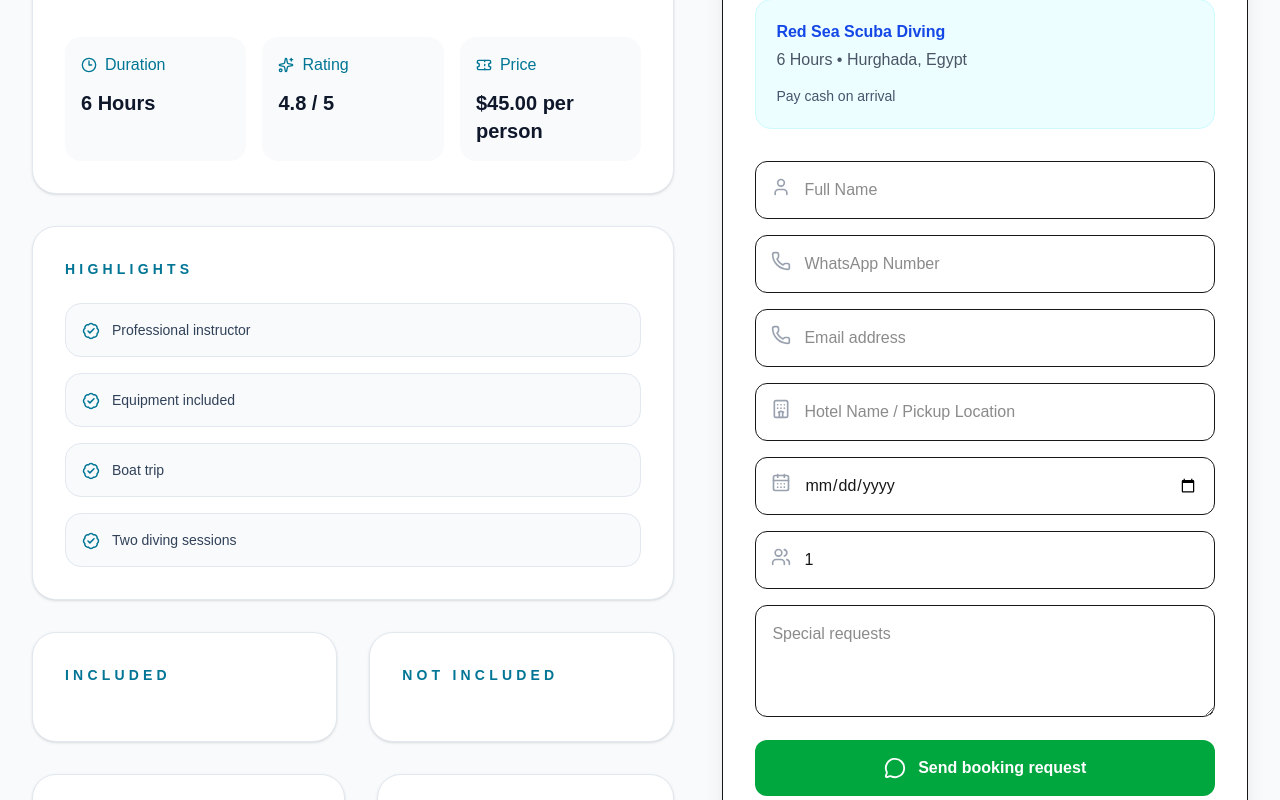
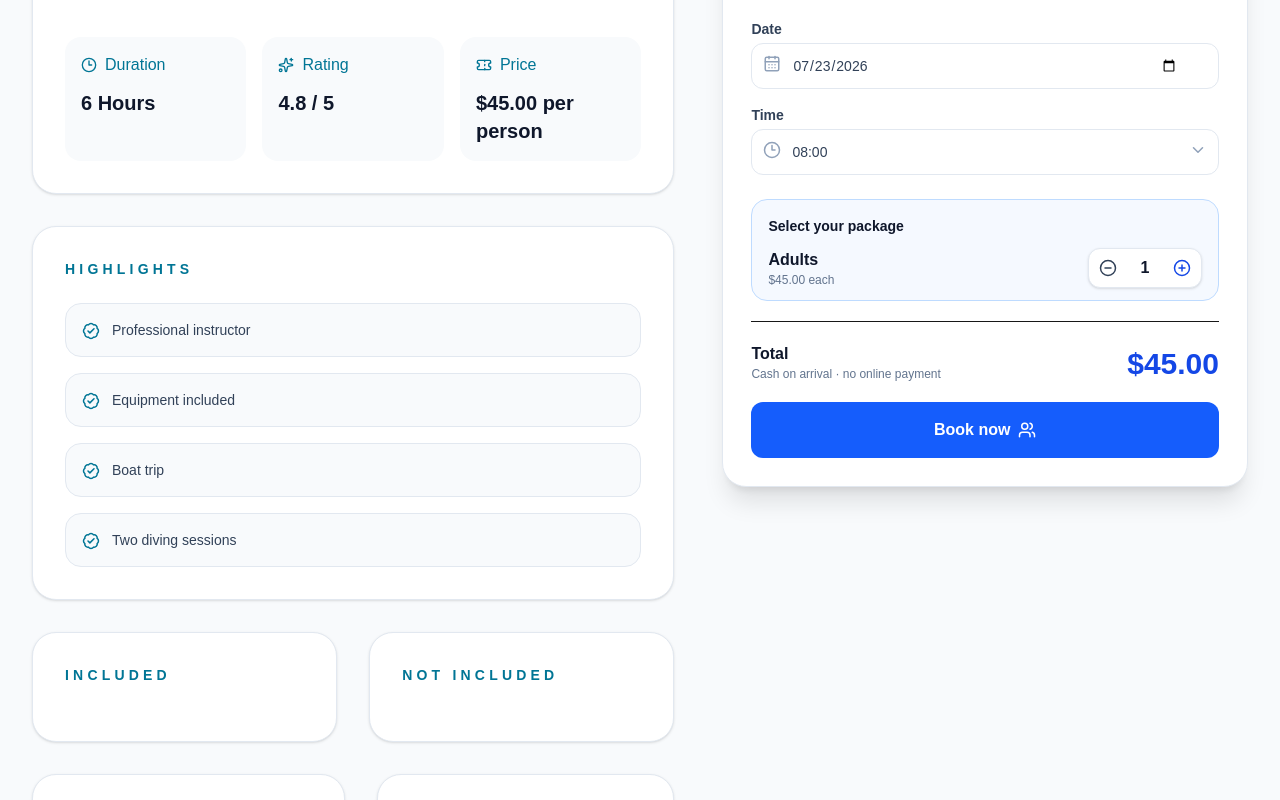
Before and after one commit to karimsalah85-cpu/inhurghada-site, a Next.js app: page /tours/diving in a window 1280 px wide. Shown: the part 980-1780 px from the top of the page. Built offline with nearby package versions, Linux system fonts and the light colour scheme.

Commit message:
Build interactive tour booking checkout

```diff
--- a/components/booking/BookingForm.tsx
+++ b/components/booking/BookingForm.tsx
@@ -1,393 +1,141 @@
 "use client";
 
-import { type FormEvent, useState } from "react";
+import { type FormEvent, useMemo, useState } from "react";
 import { useSearchParams } from "next/navigation";
+import {
+  CalendarDays,
+  CheckCircle2,
+  ChevronDown,
+  CircleMinus,
+  CirclePlus,
+  Clock3,
+  Hotel,
+  MessageCircle,
+  ShieldCheck,
+  Users,
+} from "lucide-react";
 import { useSiteSettings } from "@/components/settings/SiteSettingsContext";
 
-import {
-  CalendarDays,
-  Users,
-  MessageCircle,
-  Phone,
-  User,
-  Hotel,
-} from "lucide-react";
-
+type ParticipantPricing = { adults: number; youth?: number; infants?: number };
 
 type BookingFormProps = {
   tourName: string;
   price?: string;
-  priceUnit?: string;
   duration?: string;
   location?: string;
+  participantPricing?: ParticipantPricing;
+  availableTimes?: string[];
 };
 
+const tomorrow = () => {
+  const value = new Date();
+  value.setDate(value.getDate() + 1);
+  return value.toISOString().slice(0, 10);
+};
 
+function Counter({ label, description, value, onChange }: { label: string; description: string; value: number; onChange: (value: number) => void }) {
+  return (
+    <div className="flex items-center justify-between gap-3 py-3">
+      <div>
+        <p className="font-semibold text-slate-900">{label}</p>
+        <p className="text-xs text-slate-500">{description}</p>
+      </div>
+      <div className="flex items-center overflow-hidden rounded-xl border border-slate-200 bg-white shadow-sm">
+        <button type="button" aria-label={`Remove ${label}`} onClick={() => onChange(Math.max(0, value - 1))} className="p-2.5 text-slate-700 hover:bg-slate-100"><CircleMinus size={18} /></button>
+        <span className="w-9 text-center font-bold text-slate-900">{value}</span>
+        <button type="button" aria-label={`Add ${label}`} onClick={() => onChange(value + 1)} className="p-2.5 text-blue-700 hover:bg-blue-50"><CirclePlus size={18} /></button>
+      </div>
+    </div>
+  );
+}
 
-export default function BookingForm({
+export default function BookingForm({ tourName, price, duration, location, participantPricing, availableTimes }: BookingFormProps) {
+  const searchParams = useSearchParams();
+  const { formatPrice } = useSiteSettings();
+  const adultPrice = participantPricing?.adults ?? Number(price || 0);
+  const youthPrice = participantPricing?.youth;
+  const infantPrice = participantPricing?.infants;
+  const times = availableTimes?.length ? availableTimes : ["08:00"];
+  const [step, setStep] = useState<"select" | "checkout" | "success">("select");
+  const [adults, setAdults] = useState(Number(searchParams.get("guests") || 1));
+  const [youth, setYouth] = useState(0);
+  const [infants, setInfants] = useState(0);
+  const [date, setDate] = useState(searchParams.get("date") || tomorrow());
+  const [time, setTime] = useState(times[0]);
+  const [name, setName] = useState("");
+  const [email, setEmail] = useState("");
+  const [phone, setPhone] = useState("");
+  const [hotel, setHotel] = useState("");
+  const [guideLanguage, setGuideLanguage] = useState("English");
+  const [message, setMessage] = useState("");
+  const [reference, setReference] = useState("");
+  const [submitting, setSubmitting] = useState(false);
+  const [error, setError] = useState("");
 
-  tourName,
-  price,
-  priceUnit,
-  duration,
-  location,
-}: BookingFormProps) {
-  const searchParams = useSearchParams();
-  const { formatPrice, t } = useSiteSettings();
+  const total = useMemo(() => adults * adultPrice + youth * (youthPrice ?? adultPrice) + infants * (infantPrice ?? 0), [adults, youth, infants, adultPrice, youthPrice, infantPrice]);
+  const travelerText = `${adults} adult${adults === 1 ? "" : "s"}${youthPrice !== undefined ? ` · ${youth} youth` : ""}${infantPrice !== undefined ? ` · ${infants} infant${infants === 1 ? "" : "s"}` : ""}`;
 
-  const [name, setName] = useState("");
+  async function submit(event: FormEvent<HTMLFormElement>) {
+    event.preventDefault();
+    if (!adults) { setError("Please select at least one adult."); return; }
+    setSubmitting(true); setError("");
+    try {
+      const response = await fetch("/api/bookings", {
+        method: "POST", headers: { "Content-Type": "application/json" },
+        body: JSON.stringify({
+          type: "tour", customerName: name.trim(), phone: phone.trim(), customerEmail: email.trim(),
+          tourName, location: location || "Hurghada", duration: duration || "Please confirm",
+          price: `${formatPrice(String(total))} total`, date, guests: travelerText, hotel,
+          message: `Time: ${time}\nGuide language: ${guideLanguage}${message ? `\nCustomer note: ${message}` : ""}`,
+          amount: total, currency: "usd",
+        }),
+      });
+      const data = await response.json();
+      if (!response.ok || !data.success) throw new Error(data.error || "Booking submission failed.");
+      setReference(data.reference);
+      setStep("success");
+      if (!data.whatsappSent && data.whatsappUrl) window.open(data.whatsappUrl, "_blank", "noopener,noreferrer");
+    } catch (reason) {
+      setError(reason instanceof Error ? reason.message : "Booking submission failed.");
+    } finally { setSubmitting(false); }
+  }
 
-  const [phone, setPhone] = useState("");
-  const [email, setEmail] = useState("");
-
-  const [date, setDate] = useState(
-    () => searchParams.get("date") ?? ""
+  if (step === "success") return (
+    <div className="rounded-3xl border border-emerald-200 bg-white p-7 shadow-xl">
+      <CheckCircle2 className="text-emerald-600" size={42} />
+      <p className="mt-5 text-sm font-bold uppercase tracking-wider text-emerald-700">Booking received</p>
+      <h2 className="mt-2 text-2xl font-black text-slate-950">Thank you, {name.split(" ")[0]}.</h2>
+      <p className="mt-3 leading-6 text-slate-600">Your reservation is confirmed as a cash-on-arrival request. We sent your booking summary and PDF confirmation to your email.</p>
+      <div className="mt-5 rounded-2xl bg-slate-50 p-4 text-sm"><p className="text-slate-500">Booking reference</p><p className="mt-1 font-mono font-bold text-slate-950">{reference}</p><p className="mt-3 text-slate-600">{date} at {time} · {travelerText}</p><p className="font-bold text-blue-700">{formatPrice(String(total))} cash on arrival</p></div>
+    </div>
   );
 
-  const [guests, setGuests] = useState(
-    () => searchParams.get("guests") ?? "1"
+  return (
+    <div className="rounded-3xl border border-slate-200 bg-white p-5 shadow-xl sm:p-7">
+      <div className="flex items-start justify-between gap-3"><div><p className="text-sm font-semibold text-slate-500">From <span className="text-2xl font-black text-slate-950">{formatPrice(String(adultPrice))}</span> / person</p><p className="mt-1 flex items-center gap-1 text-sm text-amber-600">★ {"5.0"} <span className="text-slate-500">(verified local service)</span></p></div><ShieldCheck className="text-emerald-600" /></div>
+      {step === "select" ? <>
+        <div className="mt-6 space-y-4">
+          <label className="block text-sm font-bold text-slate-700">Date<div className="relative mt-1"><CalendarDays className="absolute left-3 top-3 text-slate-400" size={18}/><input type="date" min={tomorrow()} value={date} onChange={(event) => setDate(event.target.value)} className="w-full rounded-xl border border-slate-200 px-10 py-3 font-medium outline-none focus:border-blue-500" /></div></label>
+          <label className="block text-sm font-bold text-slate-700">Time<div className="relative mt-1"><Clock3 className="absolute left-3 top-3 text-slate-400" size={18}/><select value={time} onChange={(event) => setTime(event.target.value)} className="w-full appearance-none rounded-xl border border-slate-200 px-10 py-3 font-medium outline-none focus:border-blue-500">{times.map((option) => <option key={option}>{option}</option>)}</select><ChevronDown className="absolute right-3 top-3 text-slate-400" size={18}/></div></label>
+        </div>
+        <div className="mt-6 rounded-2xl border border-blue-200 bg-blue-50/60 px-4"><p className="pt-4 text-sm font-bold text-slate-900">Select your package</p><Counter label="Adults" description={`${formatPrice(String(adultPrice))} each`} value={adults} onChange={setAdults}/>{youthPrice !== undefined && <Counter label="Youth (4–10)" description={`${formatPrice(String(youthPrice))} each`} value={youth} onChange={setYouth}/>} {infantPrice !== undefined && <Counter label="Infants" description="Free of charge" value={infants} onChange={setInfants}/>}</div>
+        <div className="mt-5 flex items-end justify-between border-t pt-5"><div><p className="font-bold text-slate-900">Total</p><p className="text-xs text-slate-500">Cash on arrival · no online payment</p></div><p className="text-3xl font-black text-blue-700">{formatPrice(String(total))}</p></div>
+        <button type="button" onClick={() => adults ? setStep("checkout") : setError("Please select at least one adult.")} className="mt-5 flex w-full items-center justify-center gap-2 rounded-xl bg-blue-600 py-4 font-bold text-white hover:bg-blue-700">Book now <Users size={18}/></button>
+        {error && <p className="mt-3 text-center text-sm text-rose-600">{error}</p>}
+      </> : <form onSubmit={submit} className="mt-6 space-y-4">
+        <div className="rounded-2xl border border-blue-100 bg-blue-50 p-4"><p className="font-bold text-slate-900">{tourName}</p><p className="mt-1 text-sm text-slate-600">{date} at {time} · {travelerText}</p><p className="mt-2 font-black text-blue-700">{formatPrice(String(total))} · Cash on arrival</p></div>
+        <p className="border-b pb-2 text-lg font-black text-slate-950">Tell us about yourself</p>
+        <label className="block text-sm font-bold">Full name<input required value={name} onChange={(event) => setName(event.target.value)} autoComplete="name" className="mt-1 w-full rounded-xl border p-3 font-normal" placeholder="Enter your full name" /></label>
+        <label className="block text-sm font-bold">Email address<input required type="email" value={email} onChange={(event) => setEmail(event.target.value)} autoComplete="email" className="mt-1 w-full rounded-xl border p-3 font-normal" placeholder="you@example.com" /></label>
+        <label className="block text-sm font-bold">WhatsApp number<input required type="tel" value={phone} onChange={(event) => setPhone(event.target.value)} autoComplete="tel" className="mt-1 w-full rounded-xl border p-3 font-normal" placeholder="+20 100 493 3150" /></label>
+        <label className="block text-sm font-bold">Pickup location <span className="font-normal text-slate-500">(optional)</span><div className="relative mt-1"><Hotel className="absolute left-3 top-3 text-slate-400" size={18}/><input value={hotel} onChange={(event) => setHotel(event.target.value)} className="w-full rounded-xl border py-3 pl-10 pr-3 font-normal" placeholder="Hotel name or address" /></div></label>
+        <label className="block text-sm font-bold">Preferred guide language<select value={guideLanguage} onChange={(event) => setGuideLanguage(event.target.value)} className="mt-1 w-full rounded-xl border p-3 font-normal"><option>English</option><option>Arabic</option><option>German</option></select></label>
+        <label className="block text-sm font-bold">Special requests <span className="font-normal text-slate-500">(optional)</span><textarea value={message} onChange={(event) => setMessage(event.target.value)} className="mt-1 h-20 w-full rounded-xl border p-3 font-normal" placeholder="Anything we should know?" /></label>
+        {error && <p className="text-sm text-rose-600">{error}</p>}
+        <button disabled={submitting} className="flex w-full items-center justify-center gap-2 rounded-xl bg-blue-600 py-4 font-bold text-white disabled:opacity-60">{submitting ? "Sending booking…" : `Confirm booking · ${formatPrice(String(total))}`} <MessageCircle size={18}/></button>
+        <button type="button" onClick={() => setStep("select")} className="w-full text-sm font-semibold text-slate-600 hover:text-blue-700">← Change date or travelers</button>
+        <p className="text-center text-xs leading-5 text-slate-500">Your booking is reserved now. You pay cash when you arrive; we confirm pickup via WhatsApp.</p>
+      </form>}
+    </div>
   );
-
-  const [hotel, setHotel] = useState("");
-
-  const [message, setMessage] = useState("");
-
-
-
-
-  async function submitBooking(event: FormEvent<HTMLFormElement>) {
-    event.preventDefault();
-
-    if (!name.trim() || !phone.trim() || !email.trim() || !date) {
-      alert("Please fill your name, WhatsApp number, email and date");
-      return;
-    }
-
-    const cleanPhone = phone.trim();
-    const amount = Number(price || 0);
-
-    const response = await fetch("/api/bookings", {
-      method: "POST",
-      headers: { "Content-Type": "application/json" },
-      body: JSON.stringify({
-        type: "tour",
-        customerName: name.trim(),
-        phone: cleanPhone,
-        customerEmail: email.trim(),
-        tourName,
-        location: location || "Hurghada",
-        duration: duration || "Please confirm",
-        price: price ? `${formatPrice(price)} ${priceUnit ?? "per person"}` : "Please confirm",
-        date,
-        guests,
-        hotel,
-        message,
-        amount,
-        currency: "usd",
-      }),
-    });
-
-    const data = await response.json();
-
-    if (!response.ok || !data.success) {
-      alert(data.error || "Booking submission failed. Please try again.");
-      return;
-    }
-
-    if (!data.whatsappSent) {
-      window.location.href = data.whatsappUrl;
-      return;
-    }
-
-    if (!data.emailSent) {
-      alert(`Booking request received. Your reference is ${data.reference}. We sent it on WhatsApp; email notification is not configured yet. Payment is cash on arrival.`);
-      return;
-    }
-
-    alert(`Booking request received. Your reference is ${data.reference}. Payment is cash on arrival. We will confirm shortly.`);
-  }
-
-
-
-
-  return (
-
-    <div
-      className="
-      rounded-3xl
-      border
-      bg-white
-      p-8
-      shadow-xl
-      "
-    >
-
-
-      <h2 className="
-        text-3xl
-        font-bold
-      ">
-        {t("bookYourTrip")}
-      </h2>
-
-
-
-      <div className="
-        mt-5
-        rounded-2xl
-        border border-cyan-100 bg-cyan-50
-        p-5
-      ">
-
-        <h3 className="
-          font-bold
-          text-blue-700
-        ">
-          {tourName}
-        </h3>
-
-
-        <p className="
-          mt-1
-          text-gray-600
-        ">
-          {duration} • {location}
-        </p>
-        <p className="mt-3 text-sm leading-6 text-slate-600">
-          {t("cashOnArrival")}
-        </p>
-
-      </div>
-
-
-
-
-
-      <form
-        onSubmit={submitBooking}
-        className="
-        mt-8
-        space-y-4
-      ">
-
-
-
-        <div className="relative">
-
-          <User
-            className="absolute left-4 top-4 text-gray-400"
-            size={20}
-          />
-
-          <input
-            id="name"
-            name="name"
-            type="text"
-            placeholder={t("fullName")}
-            className="w-full rounded-xl border p-4 pl-12"
-            value={name}
-            onChange={(e)=>
-              setName(e.target.value)
-            }
-            autoComplete="name"
-            required
-          />
-
-        </div>
-
-
-
-
-
-        <div className="relative">
-
-          <Phone
-            className="absolute left-4 top-4 text-gray-400"
-            size={20}
-          />
-
-          <input
-            id="phone"
-            name="phone"
-            type="tel"
-            placeholder={t("whatsappNumber")}
-            className="w-full rounded-xl border p-4 pl-12"
-            value={phone}
-            onChange={(e)=>
-              setPhone(e.target.value)
-            }
-            autoComplete="tel"
-            required
-          />
-
-        </div>
-
-
-
-
-
-        <div className="relative">
-
-          <Phone
-            className="absolute left-4 top-4 text-gray-400"
-            size={20}
-          />
-
-          <input
-            id="email"
-            name="email"
-            type="email"
-            placeholder={t("emailAddress")}
-            className="w-full rounded-xl border p-4 pl-12"
-            value={email}
-            onChange={(e)=>
-              setEmail(e.target.value)
-            }
-            autoComplete="email"
-            required
-          />
-
-        </div>
-
-        <div className="relative">
-
-          <Hotel
-            className="absolute left-4 top-4 text-gray-400"
-            size={20}
-          />
-
-          <input
-            id="hotel"
-            name="hotel"
-            type="text"
-            placeholder={t("pickupLocation")}
-            className="w-full rounded-xl border p-4 pl-12"
-            value={hotel}
-            onChange={(e)=>
-              setHotel(e.target.value)
-            }
-            autoComplete="organization"
-          />
-
-        </div>
-
-
-
-
-
-        <div className="relative">
-
-          <CalendarDays
-            className="absolute left-4 top-4 text-gray-400"
-            size={20}
-          />
-
-
-          <input
-            id="date"
-            name="date"
-            type="date"
-            min={new Date().toISOString().split("T")[0]}
-            className="w-full rounded-xl border p-4 pl-12"
-            value={date}
-            onChange={(e)=>
-              setDate(e.target.value)
-            }
-            required
-          />
-
-        </div>
-
-
-
-
-
-        <div className="relative">
-
-          <Users
-            className="absolute left-4 top-4 text-gray-400"
-            size={20}
-          />
-
-          <input
-            id="guests"
-            name="guests"
-            type="number"
-            min="1"
-            step="1"
-            className="w-full rounded-xl border p-4 pl-12"
-            value={guests}
-            onChange={(e)=>
-              setGuests(e.target.value)
-            }
-          />
-
-        </div>
-
-
-
-
-
-        <textarea
-          id="message"
-          name="message"
-          placeholder={t("specialRequests")}
-
-          className="
-          h-28
-          w-full
-          rounded-xl
-          border
-          p-4
-          "
-
-          value={message}
-
-          onChange={(e)=>
-            setMessage(e.target.value)
-          }
-
-        />
-
-
-
-
-
-        <button
-          type="submit"
-
-          className="
-          flex
-          w-full
-          items-center
-          justify-center
-          gap-3
-          rounded-xl
-          bg-green-600
-          py-4
-          font-bold
-          text-white
-          transition
-          hover:bg-green-700
-          "
-
-        >
-
-          <MessageCircle size={22}/>
-
-          {t("sendBooking")}
-
-
-        </button>
-
-
-
-      </form>
-
-
-
-    </div>
-
-  );
-
 }
--- a/components/tours/TourPageShell.tsx
+++ b/components/tours/TourPageShell.tsx
@@ -27,9 +27,10 @@ export default function TourPageShell({ tour }: { tour: Tour }) {
               <BookingForm
                 tourName={tour.title}
                 price={tour.price}
-                priceUnit={tour.priceUnit}
                 duration={tour.duration}
                 location={tour.location}
+                participantPricing={tour.participantPricing}
+                availableTimes={tour.availableTimes}
               />
             </Suspense>
           </div>
--- a/data/tours.ts
+++ b/data/tours.ts
@@ -18,6 +18,12 @@ export type Tour = {
   packageLabel?: string;
   priceUnit?: string;
   itinerary?: string[];
+  participantPricing?: {
+    adults: number;
+    youth?: number;
+    infants?: number;
+  };
+  availableTimes?: string[];
 };
 
 
@@ -101,6 +107,8 @@ export const tours: Tour[] = [
     packageDescription: "Escape to Orange Bay Island from Hurghada. Relax, swim and snorkel on a luxury yacht with lunch and hotel transfers.",
     packagePrice: "25",
     packageLabel: "Adult",
+    participantPricing: { adults: 25, youth: 15, infants: 0 },
+    availableTimes: ["08:00"],
     itinerary: [
       "Hotel pickup in Hurghada and transfer to the marina",
       "Luxury yacht cruise across the crystal-clear Red Sea",
```
